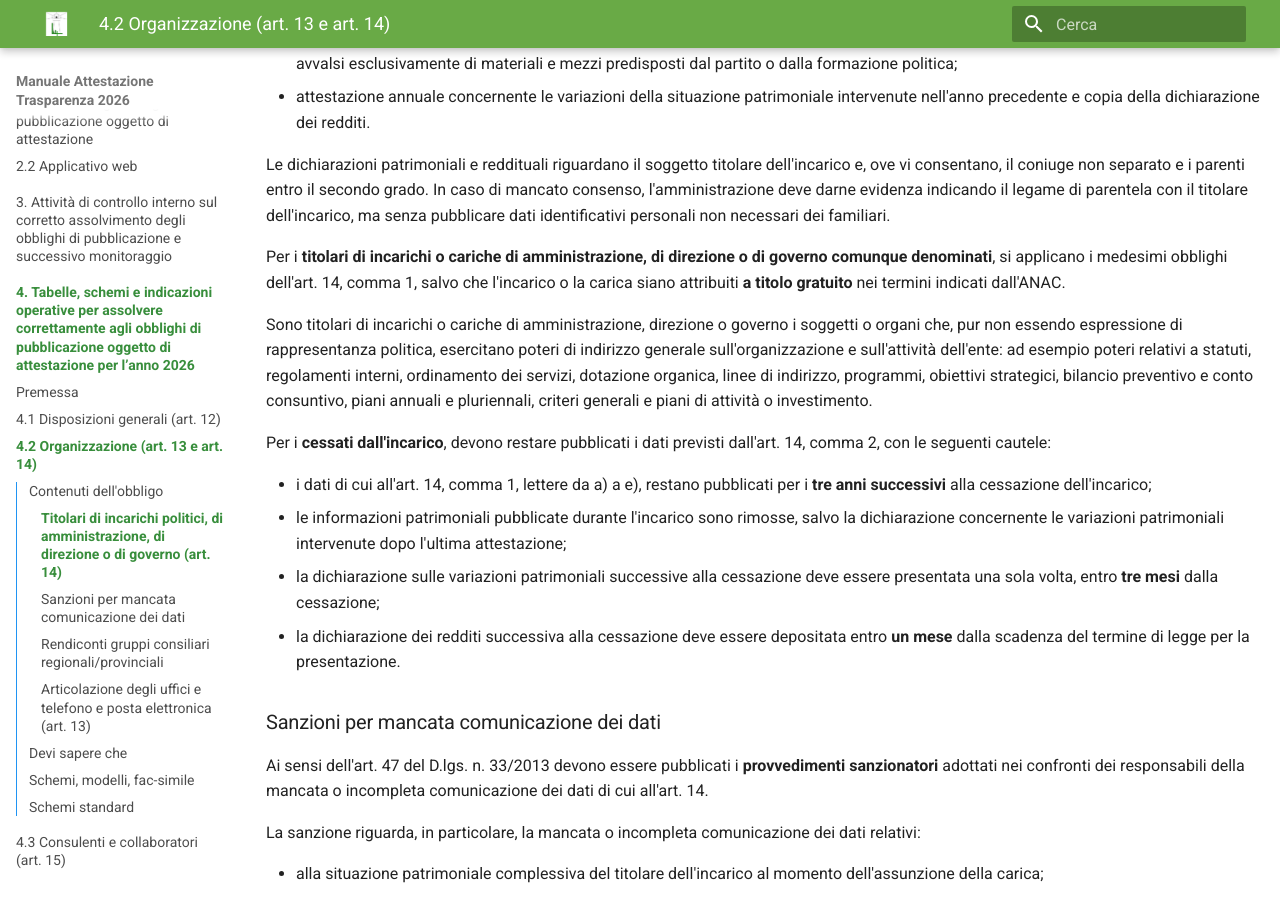
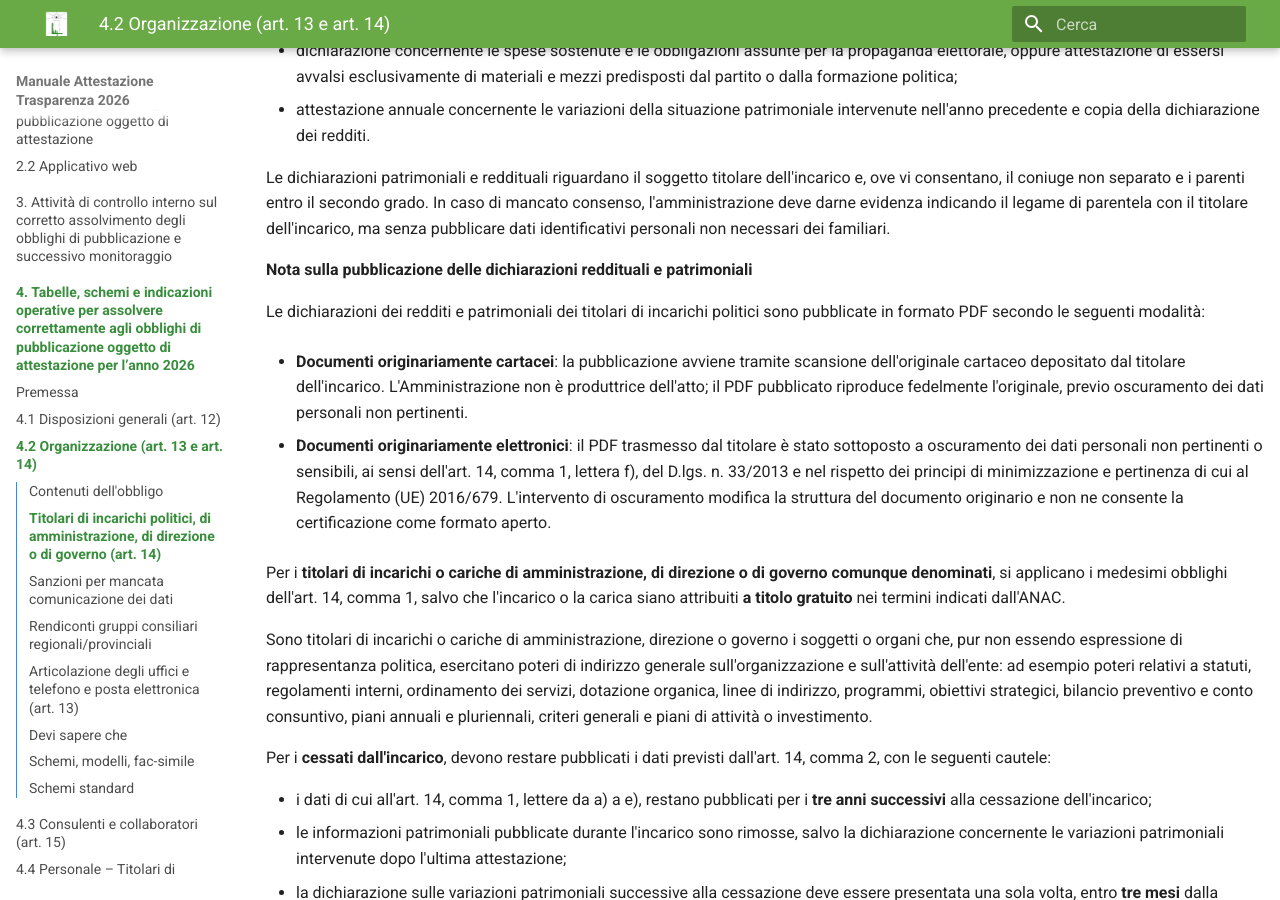
Before and after one commit to Lab4srl/manuale-trasparenza-2026, an MkDocs documentation site: the page built from docs/capitolo-4/4-2-organizzazione.md, in a window 1280 px wide and 900 px high, scrolled down 1834 px. Built offline with MkDocs 1.6.1 and Material for MkDocs 9.7.7, drawn with Linux system fonts in a browser that asks for light colours; some of the changed text lies outside the part shown.

Commit message:
Aggiornamento manuale

```diff
--- a/docs/capitolo-4/4-2-organizzazione.md
+++ b/docs/capitolo-4/4-2-organizzazione.md
@@ -13,7 +13,7 @@
 
 Tutte le pubblicazioni devono essere aggiornate **tempestivamente**, salvo i casi in cui la norma prevede un termine specifico.
 
-### Titolari di incarichi politici, di amministrazione, di direzione o di governo (art. 14)
+## Titolari di incarichi politici, di amministrazione, di direzione o di governo (art. 14)
 
 L'art. 14 del D.lgs. n. 33/2013 riguarda i **titolari di incarichi politici**, anche non di carattere elettivo, di livello statale, regionale e locale.
 
@@ -50,6 +50,14 @@
 
 Le dichiarazioni patrimoniali e reddituali riguardano il soggetto titolare dell'incarico e, ove vi consentano, il coniuge non separato e i parenti entro il secondo grado. In caso di mancato consenso, l'amministrazione deve darne evidenza indicando il legame di parentela con il titolare dell'incarico, ma senza pubblicare dati identificativi personali non necessari dei familiari.
 
+**Nota sulla pubblicazione delle dichiarazioni reddituali e patrimoniali**
+
+Le dichiarazioni dei redditi e patrimoniali dei titolari di incarichi politici sono pubblicate in formato PDF secondo le seguenti modalità:
+
+- **Documenti originariamente cartacei**: la pubblicazione avviene tramite scansione dell'originale cartaceo depositato dal titolare dell'incarico. L'Amministrazione non è produttrice dell'atto; il PDF pubblicato riproduce fedelmente l'originale, previo oscuramento dei dati personali non pertinenti.
+
+- **Documenti originariamente elettronici**: il PDF trasmesso dal titolare è stato sottoposto a oscuramento dei dati personali non pertinenti o sensibili, ai sensi dell'art. 14, comma 1, lettera f), del D.lgs. n. 33/2013 e nel rispetto dei principi di minimizzazione e pertinenza di cui al Regolamento (UE) 2016/679. L'intervento di oscuramento modifica la struttura del documento originario e non ne consente la certificazione come formato aperto.
+
 Per i **titolari di incarichi o cariche di amministrazione, di direzione o di governo comunque denominati**, si applicano i medesimi obblighi dell'art. 14, comma 1, salvo che l'incarico o la carica siano attribuiti **a titolo gratuito** nei termini indicati dall'ANAC.
 
 Sono titolari di incarichi o cariche di amministrazione, direzione o governo i soggetti o organi che, pur non essendo espressione di rappresentanza politica, esercitano poteri di indirizzo generale sull'organizzazione e sull'attività dell'ente: ad esempio poteri relativi a statuti, regolamenti interni, ordinamento dei servizi, dotazione organica, linee di indirizzo, programmi, obiettivi strategici, bilancio preventivo e conto consuntivo, piani annuali e pluriennali, criteri generali e piani di attività o investimento.
@@ -61,7 +69,7 @@
 - la dichiarazione sulle variazioni patrimoniali successive alla cessazione deve essere presentata una sola volta, entro **tre mesi** dalla cessazione;
 - la dichiarazione dei redditi successiva alla cessazione deve essere depositata entro **un mese** dalla scadenza del termine di legge per la presentazione.
 
-### Sanzioni per mancata comunicazione dei dati
+## Sanzioni per mancata comunicazione dei dati
 
 Ai sensi dell'art. 47 del D.lgs. n. 33/2013 devono essere pubblicati i **provvedimenti sanzionatori** adottati nei confronti dei responsabili della mancata o incompleta comunicazione dei dati di cui all'art. 14.
 
@@ -76,7 +84,7 @@
 
 La pubblicazione dei provvedimenti sanzionatori deve essere effettuata tempestivamente.
 
-### Rendiconti gruppi consiliari regionali/provinciali
+## Rendiconti gruppi consiliari regionali/provinciali
 
 Ai sensi dell'art. 28 del D.lgs. n. 33/2013, le Regioni e le Province pubblicano i **rendiconti di esercizio annuale dei gruppi consiliari regionali e provinciali**, con evidenza:
 
@@ -86,7 +94,7 @@
 
 Devono inoltre essere pubblicati gli **atti e le relazioni degli organi di controllo**. Anche tali pubblicazioni sono aggiornate tempestivamente.
 
-### Articolazione degli uffici e telefono e posta elettronica (art. 13)
+## Articolazione degli uffici e telefono e posta elettronica (art. 13)
 
 L'art. 13 del D.lgs. n. 33/2013 impone la pubblicazione e l'aggiornamento delle informazioni e dei dati concernenti la struttura organizzativa dell'amministrazione, corredati dai documenti anche normativi di riferimento.
 
```
